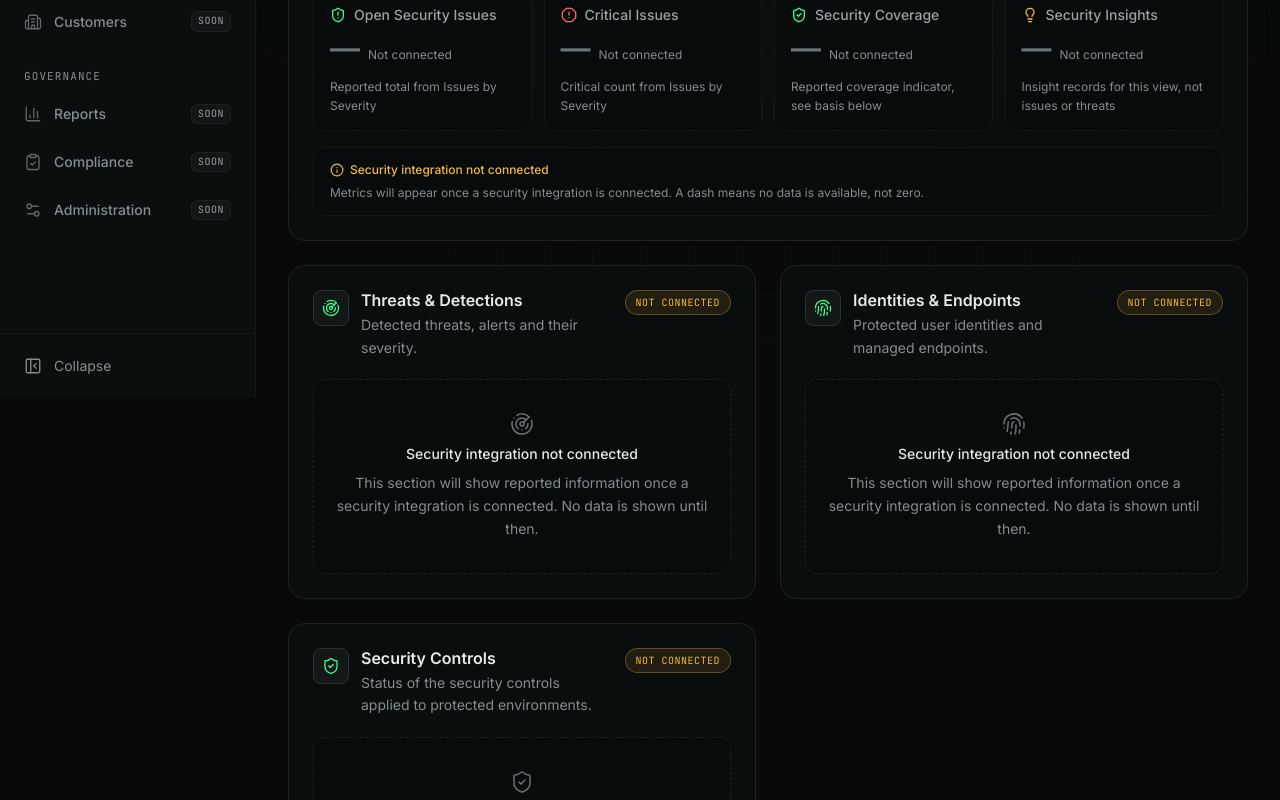
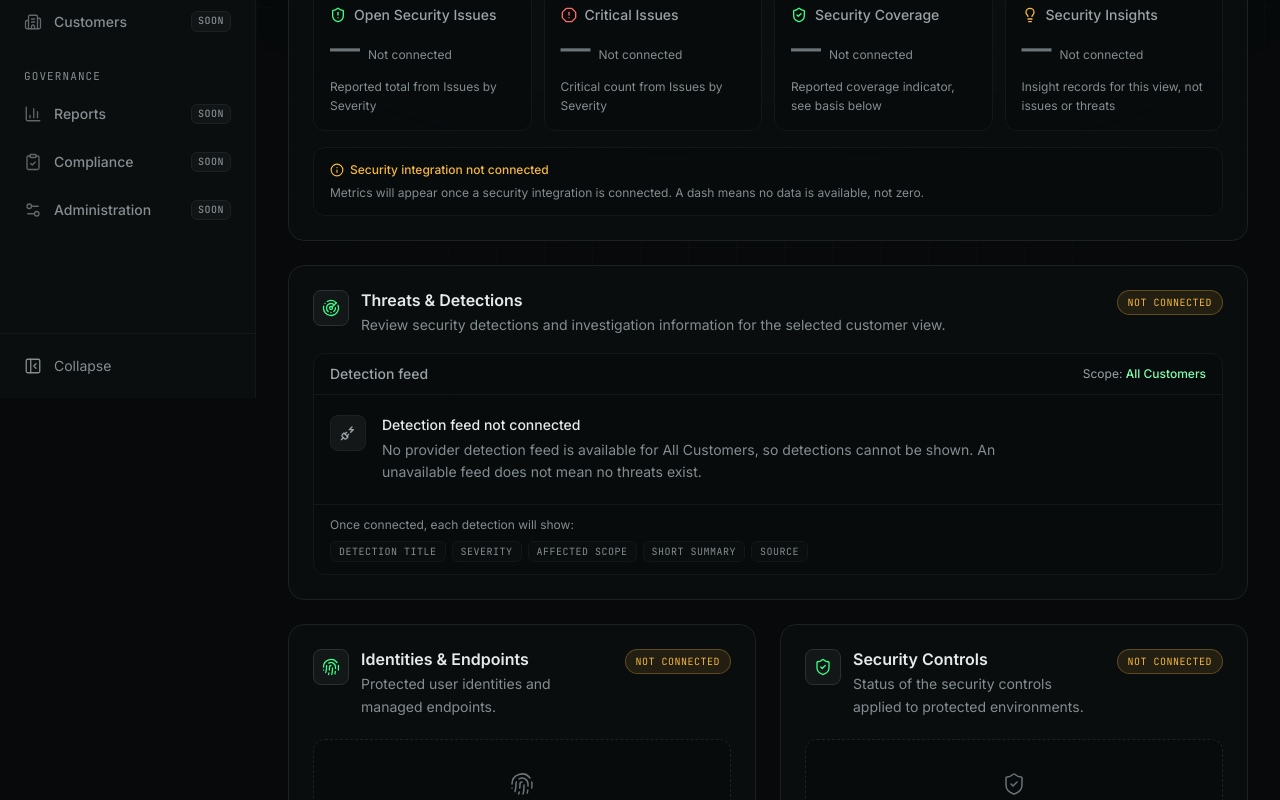
Before and after one commit to jmdev2026/Quantum-Portal, a Next.js app: page /security in a window 1280 px wide. Shown: the part 402-1202 px from the top of the page. Built offline with nearby package versions, Linux system fonts and the light colour scheme.

Commit message:
update from bolt
Co-authored-by: Bolt <agent+11197102@bolt.new>

```diff
--- /dev/null
+++ b/src/components/security/detection-feed.tsx
@@ -0,0 +1,53 @@
+import type { ReactNode } from "react";
+import type { LucideIcon } from "lucide-react";
+import { CircleAlert, Info, OctagonAlert, TriangleAlert } from "lucide-react";
+import type { DetectionDisplayItem } from "@/components/security/threats-detections-view";
+import type { SeverityLevel } from "@/services/security-severity";
+
+const severityStyles: Record<SeverityLevel, { label: string; icon: LucideIcon; tone: string }> = {
+  critical: { label: "Critical", icon: OctagonAlert, tone: "border-red-400/30 bg-red-400/10 text-red-300" },
+  high: { label: "High", icon: TriangleAlert, tone: "border-orange-400/30 bg-orange-400/10 text-orange-300" },
+  medium: { label: "Medium", icon: CircleAlert, tone: "border-amber-signal/30 bg-amber-signal/10 text-amber-signal" },
+  low: { label: "Low", icon: Info, tone: "border-sky-400/30 bg-sky-400/10 text-sky-300" },
+};
+
+export function DetectionFeed({ items, empty }: { items: readonly DetectionDisplayItem[]; empty: ReactNode }) {
+  if (items.length === 0) return <>{empty}</>;
+  return (
+    <ul aria-label="Detections" className="divide-y divide-ink-800">
+      {items.map((item) => (
+        <DetectionRow key={item.id} item={item} />
+      ))}
+    </ul>
+  );
+}
+
+function DetectionRow({ item }: { item: DetectionDisplayItem }) {
+  const severity = severityStyles[item.severity];
+  const Icon = severity.icon;
+  return (
+    <li data-detection={item.id} className="flex min-w-0 flex-col gap-2 px-4 py-3.5 sm:flex-row sm:items-start sm:gap-4">
+      <span
+        className={`inline-flex shrink-0 items-center gap-1.5 self-start rounded-md border px-2 py-0.5 font-mono text-[10px] uppercase tracking-wider ${severity.tone}`}
+      >
+        <Icon aria-hidden className="h-3.5 w-3.5" strokeWidth={2} />
+        <span className="sr-only">Severity: </span>
+        {severity.label}
+      </span>
+      <div className="min-w-0 flex-1">
+        <p className="break-words text-sm font-medium leading-snug text-ink-100">{item.title}</p>
+        <p className="mt-1 break-words text-sm leading-relaxed text-ink-350">{item.summary}</p>
+        <p className="mt-1.5 flex flex-wrap gap-x-3 gap-y-1 text-xs text-ink-350">
+          <span>
+            <span className="text-ink-300">Scope: </span>
+            {item.scopeLabel}
+          </span>
+          <span>
+            <span className="text-ink-300">Source: </span>
+            <span className="font-mono">{item.sourceLabel}</span>
+          </span>
+        </p>
+      </div>
+    </li>
+  );
+}
--- a/src/components/security/security-overview-view.ts
+++ b/src/components/security/security-overview-view.ts
@@ -17,7 +17,7 @@ export const SECURITY_SECTIONS: readonly SecuritySection[] = [
   {
     id: "threats-detections",
     title: "Threats & Detections",
-    description: "Detected threats, alerts and their severity.",
+    description: "Review security detections and investigation information for the selected customer view.",
   },
   {
     id: "identities-endpoints",
--- a/src/components/security/security-sections.tsx
+++ b/src/components/security/security-sections.tsx
@@ -2,6 +2,7 @@
 
 import type { LucideIcon } from "lucide-react";
 import { Fingerprint, Gauge, Radar, ShieldCheck } from "lucide-react";
+import { ThreatsDetectionsPanel } from "@/components/security/threats-detections-panel";
 import { useDashboardMode } from "@/components/dashboard-mode/dashboard-mode-provider";
 import { SecurityOverviewPanel } from "@/components/security/security-overview-panel";
 import {
@@ -32,6 +33,7 @@ export function SecuritySections() {
     <div className="grid gap-6 md:grid-cols-2" data-mode={mode}>
       {SECURITY_SECTIONS.map((section, index) => {
         if (section.id === "security-overview") return <SecurityOverviewPanel key={section.id} />;
+        if (section.id === "threats-detections") return <ThreatsDetectionsPanel key={section.id} />;
         const Icon = sectionIcons[section.id];
         return (
           <section
--- /dev/null
+++ b/src/components/security/threats-detections-panel.tsx
@@ -0,0 +1,109 @@
+"use client";
+
+import { FlaskConical, PlugZap, Radar } from "lucide-react";
+import { useCustomerView } from "@/components/customer-view/customer-view-provider";
+import { useDashboardMode } from "@/components/dashboard-mode/dashboard-mode-provider";
+import { DetectionFeed } from "@/components/security/detection-feed";
+import { SECURITY_SECTIONS, securityScopeLabel } from "@/components/security/security-overview-view";
+import { DETECTION_DISPLAY_FIELDS, detectionFeedView } from "@/components/security/threats-detections-view";
+
+const section = SECURITY_SECTIONS.find((entry) => entry.id === "threats-detections")!;
+
+const badgeTone = {
+  "not-connected": "border-amber-signal/30 bg-amber-signal/10 text-amber-signal",
+  "demo-placeholder": "border-ink-700 bg-ink-800/80 text-ink-300",
+};
+
+export function ThreatsDetectionsPanel() {
+  const { mode } = useDashboardMode();
+  const { view, selectedCustomer } = useCustomerView();
+  const scopeLabel = securityScopeLabel(view.mode, selectedCustomer?.name);
+  const feed = detectionFeedView(mode, scopeLabel);
+  const demo = feed.status === "demo-placeholder";
+  const EmptyIcon = demo ? FlaskConical : PlugZap;
+
+  return (
+    <section
+      aria-labelledby={`${section.id}-title`}
+      data-mode={mode}
+      data-state={feed.status}
+      style={{ animationDelay: "140ms" }}
+      className="flex min-w-0 motion-safe:animate-slide-up flex-col rounded-2xl border border-ink-700 bg-ink-900/80 p-5 transition-colors duration-300 hover:border-ink-600 sm:p-6 md:col-span-2"
+    >
+      <header className="flex flex-col-reverse items-start gap-3 sm:flex-row sm:justify-between sm:gap-4">
+        <div className="flex min-w-0 items-start gap-3">
+          <span className="flex h-9 w-9 shrink-0 items-center justify-center rounded-lg border border-ink-600 bg-ink-800 text-shield-400">
+            <Radar aria-hidden className="h-[18px] w-[18px]" strokeWidth={1.75} />
+          </span>
+          <div className="min-w-0">
+            <h2 id={`${section.id}-title`} className="text-base font-semibold leading-tight text-ink-100">
+              {section.title}
+            </h2>
+            <p className="mt-1 text-sm leading-relaxed text-ink-350">{section.description}</p>
+          </div>
+        </div>
+        <span
+          className={`shrink-0 rounded-full border px-2.5 py-1 font-mono text-[10px] uppercase tracking-wider whitespace-nowrap ${badgeTone[feed.status]}`}
+        >
+          {feed.badge}
+        </span>
+      </header>
+
+      <p role="status" className="sr-only">
+        {feed.announcement}
+      </p>
+
+      {demo && (
+        <p data-simulated className="mt-4 flex items-center gap-1.5 font-mono text-[10px] uppercase tracking-wider text-amber-signal">
+          <FlaskConical aria-hidden className="h-3.5 w-3.5 shrink-0" strokeWidth={2} />
+          Demonstration only · no detection records
+        </p>
+      )}
+
+      <div className="mt-4 overflow-hidden rounded-xl border border-ink-800 bg-ink-950/40">
+        <div className="flex flex-wrap items-center justify-between gap-x-4 gap-y-1 border-b border-ink-800 px-4 py-2.5">
+          <h3 className="text-sm font-medium text-ink-300">Detection feed</h3>
+          <p data-detections-scope className="min-w-0 break-words text-xs text-ink-350">
+            <span className="text-ink-300">Scope: </span>
+            <span className="font-medium text-shield-300">{scopeLabel}</span>
+          </p>
+        </div>
+
+        <DetectionFeed
+          items={[]}
+          empty={
+            <div data-feed-empty className="flex flex-col items-start gap-3 px-4 py-5 sm:flex-row sm:gap-4">
+              <span
+                className={`flex h-9 w-9 shrink-0 items-center justify-center rounded-lg border ${
+                  demo ? "border-amber-signal/30 bg-amber-signal/10 text-amber-signal" : "border-ink-700 bg-ink-800 text-ink-300"
+                }`}
+              >
+                <EmptyIcon aria-hidden className="h-4 w-4" strokeWidth={2} />
+              </span>
+              <div className="min-w-0">
+                <p className="text-sm font-medium text-ink-100">{feed.emptyTitle}</p>
+                <p className="mt-1 max-w-2xl break-words text-sm leading-relaxed text-ink-350">{feed.emptyBody}</p>
+              </div>
+            </div>
+          }
+        />
+
+        <div className="border-t border-ink-800 px-4 py-3">
+          <p id={`${section.id}-fields`} className="text-xs text-ink-350">
+            {feed.fieldsIntro}:
+          </p>
+          <ul aria-labelledby={`${section.id}-fields`} className="mt-2 flex flex-wrap gap-1.5">
+            {DETECTION_DISPLAY_FIELDS.map((field) => (
+              <li
+                key={field}
+                className="rounded-md border border-ink-800 bg-ink-900/80 px-2 py-0.5 font-mono text-[10px] uppercase tracking-wider text-ink-350"
+              >
+                {field}
+              </li>
+            ))}
+          </ul>
+        </div>
+      </div>
+    </section>
+  );
+}
--- /dev/null
+++ b/src/components/security/threats-detections-view.ts
@@ -0,0 +1,50 @@
+import type { DashboardMode } from "@/components/dashboard-mode/dashboard-mode-provider";
+import type { SeverityLevel } from "@/services/security-severity";
+
+// Provisional, frontend-only display shape for a detection row. Not a provider or backend schema;
+// it will be revised once a real detection contract exists.
+export type DetectionDisplayItem = {
+  id: string;
+  title: string;
+  severity: SeverityLevel;
+  scopeLabel: string;
+  summary: string;
+  sourceLabel: string;
+};
+
+export const DETECTION_DISPLAY_FIELDS = ["Detection title", "Severity", "Affected scope", "Short summary", "Source"] as const;
+
+export type DetectionFeedStatus = "not-connected" | "demo-placeholder";
+
+export type DetectionFeedView = {
+  status: DetectionFeedStatus;
+  badge: string;
+  announcement: string;
+  emptyTitle: string;
+  emptyBody: string;
+  fieldsIntro: string;
+};
+
+export const DEMO_DETECTIONS_PLACEHOLDER =
+  "Individual demonstration detections have not been populated yet. Security Overview metrics are separate simulated summaries.";
+
+export function detectionFeedView(mode: DashboardMode, scopeLabel: string): DetectionFeedView {
+  if (mode === "demo") {
+    return {
+      status: "demo-placeholder",
+      badge: "Demo · Placeholder",
+      announcement: "Threats and detections: demonstration placeholder. No detection records are shown.",
+      emptyTitle: "Demonstration detections not populated",
+      emptyBody: DEMO_DETECTIONS_PLACEHOLDER,
+      fieldsIntro: "Example detections will show",
+    };
+  }
+  return {
+    status: "not-connected",
+    badge: "Not connected",
+    announcement: "Threats and detections feed not connected. No detection records are shown.",
+    emptyTitle: "Detection feed not connected",
+    emptyBody: `No provider detection feed is available for ${scopeLabel}, so detections cannot be shown. An unavailable feed does not mean no threats exist.`,
+    fieldsIntro: "Once connected, each detection will show",
+  };
+}
```
Also changed, not shown: 17 other files (tests, documents, lock files or other folders).
